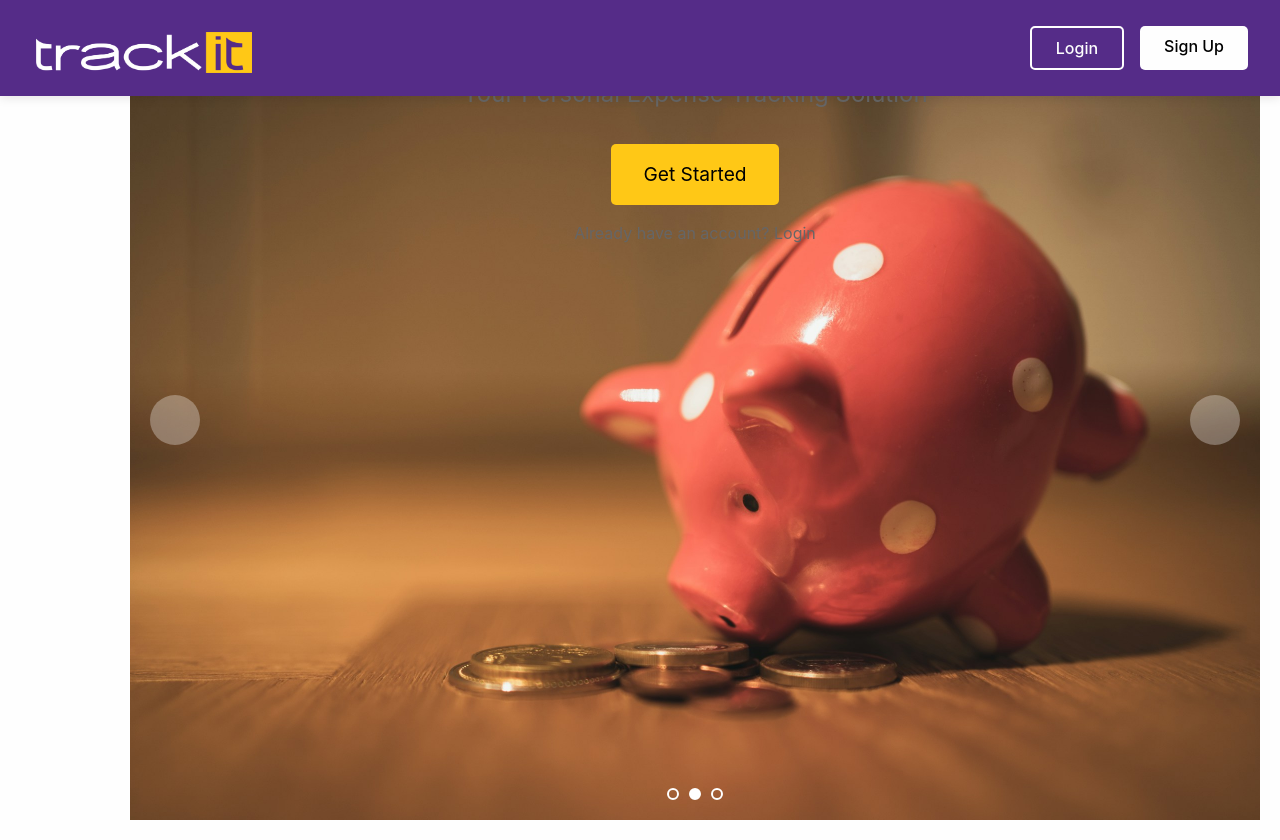
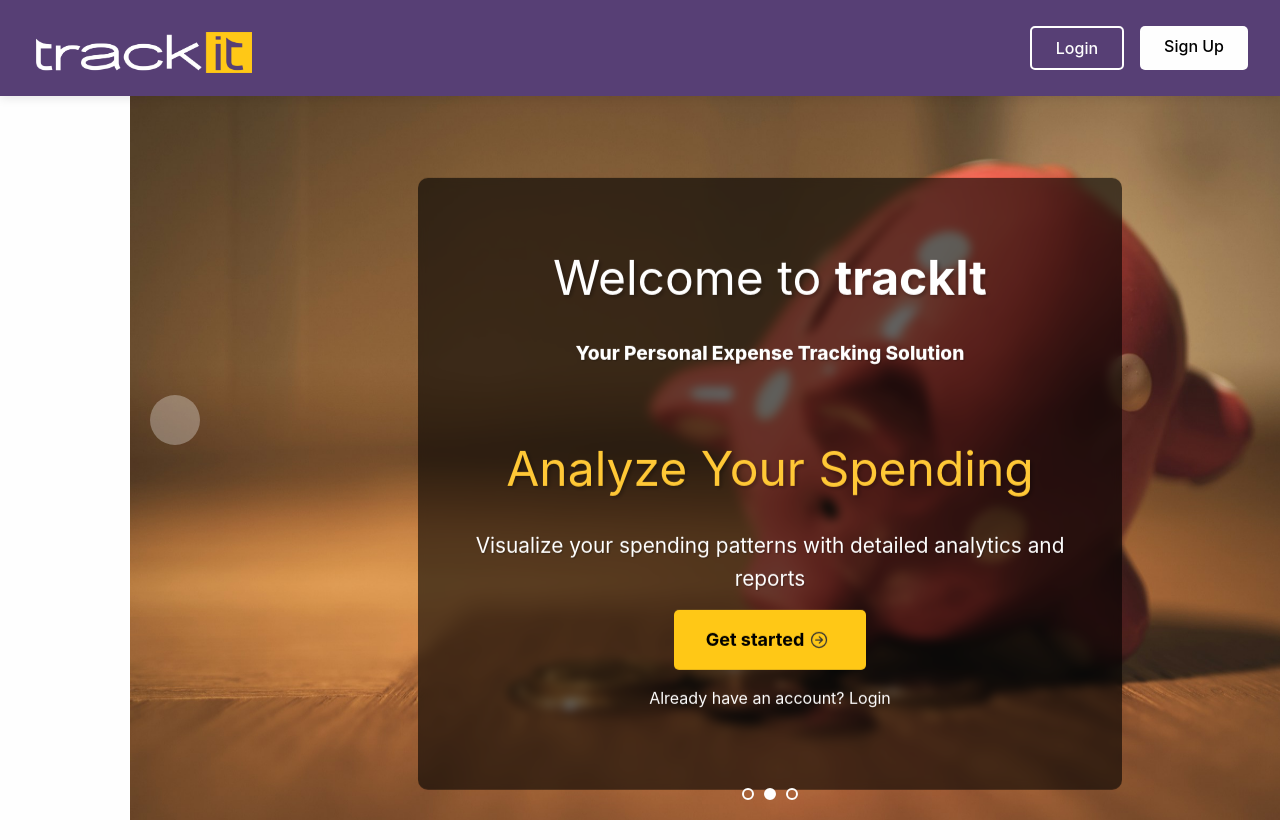
Before and after one commit to Findy-WID/trackIt, a React (Vite) app: page / in a window 1280 px wide. Built offline with nearby package versions, Linux system fonts and the light colour scheme.

Commit message:
Adjusted the UI

```diff
--- a/src/Pages/Landing.jsx
+++ b/src/Pages/Landing.jsx
@@ -1,11 +1,15 @@
 import React, { useState, useEffect } from 'react';
 import { Link } from 'react-router-dom';
 import "../Styles/Landing.css"
-
+import "../Styles/RecentExpenses.css"
+import { IoArrowForwardCircleOutline } from "react-icons/io5";
+// These are the images for the landing page
 import image1L from '../assets/landing/image1 La.jpg';
 import image2L from '../assets/landing/image2 L.jpg';
 import image3L from '../assets/landing/img3 L.jpg';
 import Logo from '../assets/Tack it logo.png';
+import { color } from 'chart.js/helpers';
+
 
 const Landing = () => {
   const [currentSlide, setCurrentSlide] = useState(0);
@@ -28,12 +32,13 @@
     }
   ];
 
+  // Auto-slide functionality
   useEffect(() => {
     const timer = setInterval(() => {
       setCurrentSlide((prevSlide) =>
         prevSlide === carouselData.length - 1 ? 0 : prevSlide + 1
       );
-    }, 5000);
+    }, 5000); // Change slide every 5 seconds
 
     return () => clearInterval(timer);
   }, []);
@@ -48,12 +53,12 @@
 
   return (
     <div className="landing-page">
-      {/* Navbar */}
+      {/* Add Navigation Bar */}
       <nav className="landing-nav">
-        <div className="nav-logo">
+        <div className="nav-logo" >
         <div className='nav-logo-container'>
           <Link to="/">
-              <img src={Logo} className="logo" alt="TrackIt Logo" style={{ opacity: 1 }} />
+            <img src={Logo} className="logo" alt="TrackIt Logo" style={{opacity: 1}} />
           </Link>
         </div>
         </div>
@@ -63,18 +68,36 @@
         </div>
       </nav>
 
-      {/* Relative wrapper for carousel background + content */}
-      <div className="landing-hero relative">
-        {/* Background Carousel */}
-        <div className="carousel-background absolute top-0 left-0 w-full h-full z-0">
+      <div className="carousel-container">
         <div className="carousel-content">
           {carouselData.map((slide, index) => (
             <div
               key={index}
               className={`carousel-slide ${index === currentSlide ? 'active' : ''}`}
               style={{ transform: `translateX(-${currentSlide * 100}%)` }}
+
             >
               <img src={slide.image} alt={slide.title} />
+              <div className="slide-content">
+              <div className="landing-content">
+        <h2 className='welcomeheader'>Welcome to <b>trackIt</b></h2>
+        <p>Your Personal Expense Tracking Solution</p>
+      </div>
+      <div className='hero-advert'>
+
+                  <h2 style={{color:'#FFC836'}}>{slide.title}</h2>
+                <p>{slide.description}</p>
+                <div className="cta-buttons">
+                <Link to="/signup">
+                        <div className="get-started-btn">
+                          <button className="font-bold text-lg">Get started</button>
+                          <IoArrowForwardCircleOutline className="text-xl ml-2 animate-slide" />
+                        </div>
+                </Link>
+          <Link to="/login" className="login-link">Already have an account? Login</Link>
+        </div>
+      </div>
+              </div>
             </div>
           ))}
         </div>
@@ -97,16 +120,7 @@
         </div>
       </div>
 
-        {/* Content on top */}
-        <div className="landing-content relative z-10">
-          <h1 style={{ color: "#552C88" }}>Welcome to TrackIt</h1>
-          <p>Your Personal Expense Tracking Solution</p>
-          <div className="cta-buttons">
-            <Link to="/signup" className="get-started-btn">Get Started</Link>
-            <Link to="/login" className="login-link">Already have an account? Login</Link>
-          </div>
-        </div>
-      </div>
+
     </div>
   );
 };
--- a/src/Styles/Auth.css
+++ b/src/Styles/Auth.css
@@ -18,7 +18,7 @@
 
 .auth-card h2 {
   text-align: center;
-  color: #333;
+  color: #552c88;
   margin-bottom: 1.5rem;
 }
 
@@ -53,8 +53,8 @@
 }
 
 .auth-button {
-  background-color: #4CAF50;
-  color: white;
+  background-color: #FFC816;
+  color: black;
   padding: 1rem;
   border: none;
   border-radius: 4px;
@@ -65,7 +65,9 @@
 }
 
 .auth-button:hover {
-  background-color: #45a049;
+  background-color: transparent;
+  color: #552c88;
+  border: 1px solid #552c88;
 }
 
 .error-message {
@@ -83,14 +85,14 @@
 }
 
 .auth-link {
-  color: #4CAF50;
+  color: #552c88;
   text-decoration: none;
   font-size: 0.9rem;
   transition: color 0.3s;
 }
 
 .auth-link:hover {
-  color: #45a049;
+  color: #6d11dd;
   text-decoration: underline;
 }
 
--- a/src/Styles/Landing.css
+++ b/src/Styles/Landing.css
@@ -26,37 +26,14 @@
 display: flex;
 flex-direction: column;
 background-color: #f8f9fa;
-    margin: 0;
-    padding: 0;
-  }
-
-.landing-hero {
-  position: relative;
-  width: 100%;
-  height: 100vh;
-  overflow: hidden;
-}
-
-.carousel-background {
-  position: absolute;
-  top: 0;
-  left: 0;
-  height: 100%;
-  width: 100%;
-  z-index: 0;
 }
 
 .carousel-container {
-  position: relative;
+position: fixed;
 width: 100%;
-  height: 70vh;
+height: 100%;
 overflow: hidden;
-  margin-top: 60px;
-  margin-left: 0; /* ensure no left margin */
-  margin-right: 0; /* ensure no right margin */
-  padding: 0; /* remove internal padding if any */
 }
-
 
 .carousel-content {
 display: flex;
@@ -79,16 +56,15 @@
 .slide-content {
 position: absolute;
 top: 50%;
+margin-top: 4rem;
 left: 50%;
 transform: translate(-50%, -50%);
-  width: 80%;
-  max-width: 900px;
+width: 55%;
 text-align: center;
 padding: 2rem;
 background: rgba(0, 0, 0, 0.6);
 border-radius: 10px;
 backdrop-filter: blur(5px);
-  color: white; /* ✨ force text color to white */
 }
 
 .slide-content h2 {
@@ -99,7 +75,7 @@
 }
 
 .slide-content p {
-  font-size: 1.5rem;
+font-size: 1.3rem;
 color: white;
 line-height: 1.6;
 max-width: 800px;
@@ -161,25 +137,28 @@
 }
 
 .landing-content {
+padding-top: 50px;
 text-align: center;
-  padding: 4rem 2rem;
+padding: 2rem;
 }
-.landing-content {
-  position: relative;
-  z-index: 10;
-  padding: 2rem;
-  text-align: center;
-  color: white;
+
+.landing-content h1 {
+font-size: 5rem;
+color: #552C99;
+margin-bottom: 1rem;
 }
 
 .landing-content p {
-  font-size: 1.5rem;
-  color: #666;
+font-size: 1.2rem;
+font-weight: 800;
+color: #fff;
 margin-bottom: 2rem;
 }
 
 .get-started-btn {
-  display: inline-block;
+display: flex;
+align-items: center;
+justify-content: space-around;
 padding: 1rem 2rem;
 background-color: #FFC816;
 color: black;
@@ -188,15 +167,14 @@
 font-size: 1.2rem;
 transition: background-color 0.3s;
 }
-
-.get-started-btn:hover {
-  background-color: #45a049;
+.welcomeheader {
+  color: #fefefe;
 }
 
 /* Responsive Design */
 @media (max-width: 768px) {
 .carousel-container {
-    height: 50vh;
+  height: 100vh;
 }
 
 .slide-content {
@@ -231,7 +209,7 @@
 justify-content: space-between;
 align-items: center;
 padding: 0.8rem 2rem;
-  background: #552C88;
+background: #573f75;
 backdrop-filter: blur(10px);
 z-index: 1000;
 box-shadow: 0 2px 10px rgba(0, 0, 0, 0.1);
@@ -274,7 +252,7 @@
 }
 
 .login-btn {
-  color: #fefefe;
+color: #FEFEFE;
 border: 2px solid #fefefe;
 }
 
@@ -285,29 +263,30 @@
 }
 
 .signup-btn {
-  background-color: #fefefe;
+background-color: #FEFEFE;
 color: black;
 }
 
 .signup-btn:hover {
-  background-color: #FFC816;
+background-color:#FFC816
 }
 
 .cta-buttons {
 display: flex;
 flex-direction: column;
 align-items: center;
+padding-top: 15px;
 gap: 1rem;
 }
 
 .login-link {
-  color: #666;
+color: #fff;
 text-decoration: none;
 transition: color 0.3s;
 }
 
 .login-link:hover {
-  color: #4CAF50;
+color: #FFC816;
 }
 
 /* Responsive adjustments */
@@ -335,3 +314,8 @@
   opacity: 0.9;
   transition: opacity 0.3s ease;
   }
+
+
+  .hero-advert {
+  padding-bottom: 3rem;
+  }
```
Lines whose indentation alone changed are shown as unchanged.
